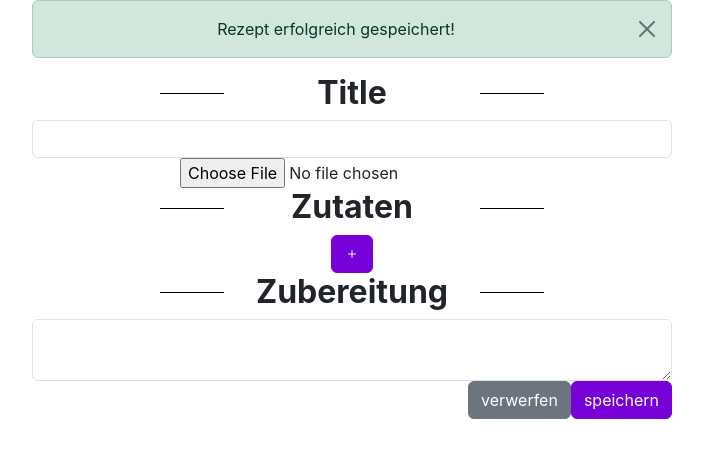
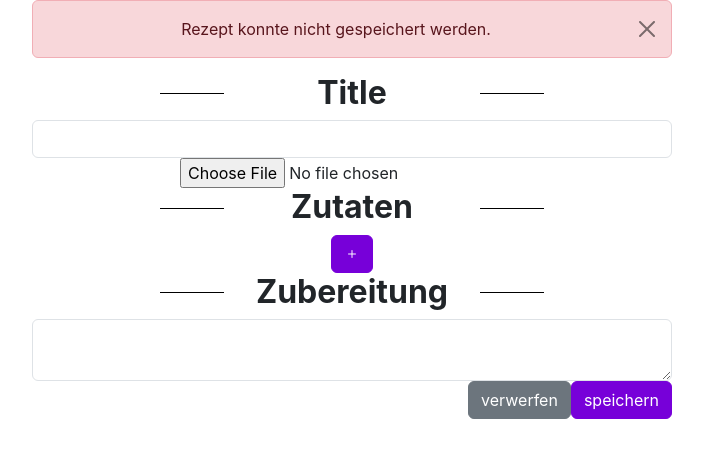
Before and after one commit to KlnSdr/webEngineering-2024-frontend, a React (Create React App) app in the folder frontend-react/: page / in a window 1280 px wide. Both pictures are taken after a click on the button "speichern". Shown: the top 458 px of the page, without its empty margins (288-991 px from the left). Built offline with nearby package versions, Linux system fonts and the light colour scheme.

Commit message:
[FRONTEND-7]: validate recipe before saving it

```diff
--- a/frontend-react/src/views/CreateRecipeView.tsx
+++ b/frontend-react/src/views/CreateRecipeView.tsx
@@ -20,7 +20,8 @@ function CreateRecipeView() {
     description: "",
     products: [],
   };
-  const [showAlert, setShowAlert] = useState(false);
+  const [showSuccessAlert, setShowSuccessAlert] = useState(false);
+  const [showFailAlert, setShowFailAlert] = useState(false);
   const [state, setState] = useState(emptyRecipe);
   const [availableProducts, setAvailableProducts] = useState<Product[]>([]);
 
@@ -30,23 +31,56 @@ function CreateRecipeView() {
     );
   }, []);
 
+  const validate: () => boolean = () => {
+    if (state.title.trim() === "") {
+      return false;
+    }
+
+    if (state.description.trim() === "") {
+      return false;
+    }
+
+    if (
+      state.products.filter(
+        (product: NeededProduct) => product.productName === ""
+      ).length > 0
+    ) {
+      return false;
+    }
+
+    return true;
+  };
+
   const saveRecipe = () => {
-    // TODO validation
-    RecipeService.save(state).then((_) => {
-      setShowAlert(true);
-      setTimeout(() => setShowAlert(false), 5000);
-    });
+    if (validate()) {
+      RecipeService.save(state).then((_) => {
+        setShowSuccessAlert(true);
+        setTimeout(() => setShowSuccessAlert(false), 5000);
+      });
+    } else {
+      setShowFailAlert(true);
+      setTimeout(() => setShowFailAlert(false), 5000);
+    }
   };
 
   return (
     <div className="createRecipeView">
-      {showAlert && (
+      {showSuccessAlert && (
         <Alert
           variant="success"
-          onClose={() => setShowAlert(false)}
+          onClose={() => setShowSuccessAlert(false)}
           dismissible
         >
           Rezept erfolgreich gespeichert!
+        </Alert>
+      )}
+      {showFailAlert && (
+        <Alert
+          variant="danger"
+          onClose={() => setShowFailAlert(false)}
+          dismissible
+        >
+          Rezept konnte nicht gespeichert werden.
         </Alert>
       )}
       <LabelInput
```
